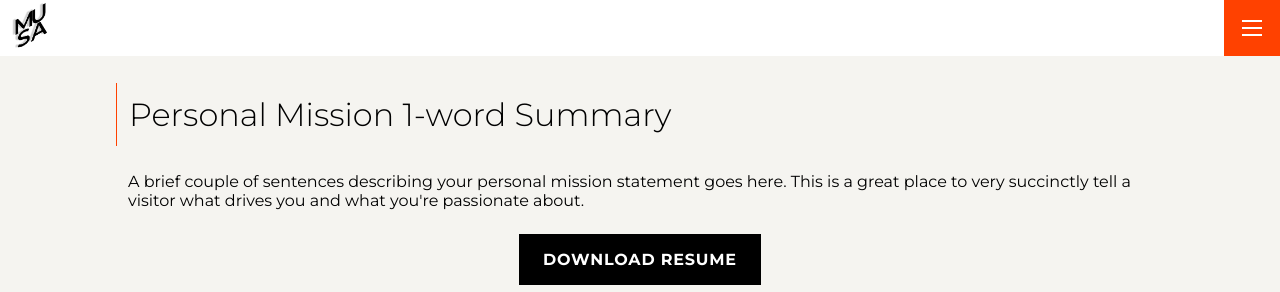
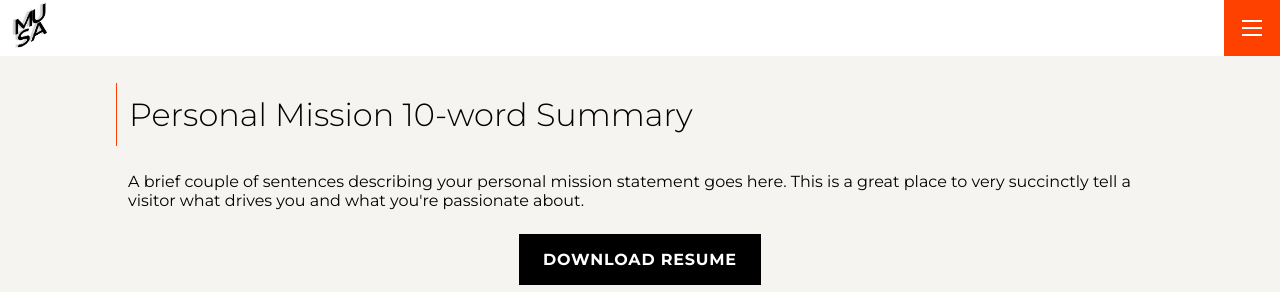
Before and after one commit to jingyili219/musa-portfolio, a Jekyll site: the page built from index.md, in a window 1280 px wide and 1109 px high. Shown: the top 292 px of the window. Built offline with Jekyll 4.4.1, drawn with Linux system fonts in a browser that asks for light colours.

Commit message:
Change back conflict settings.yml

```diff
--- a/_data/settings.yml
+++ b/_data/settings.yml
@@ -3,7 +3,7 @@
 
 logo: '/assets/img/musa-logo.png'
 
-intro_title: Personal Mission 1-word Summary
+intro_title: Personal Mission 10-word Summary
 intro_text: |
   A brief couple of sentences describing your personal mission statement goes
   here. This is a great place to very succinctly tell a visitor what drives you
```
